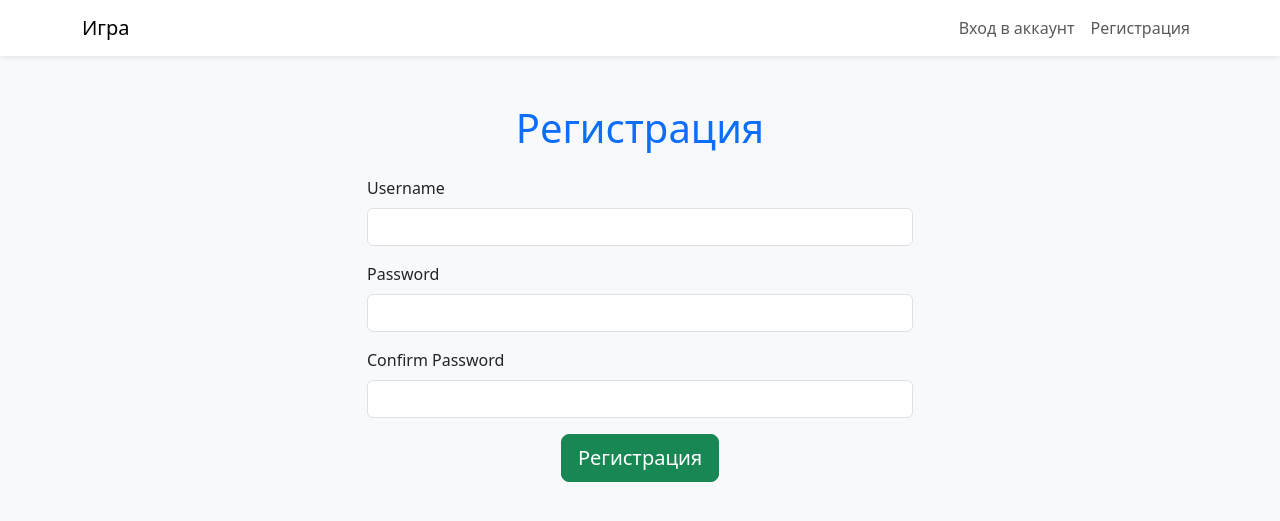
After one commit to Dudinka-1111/VD09, a Flask app: page /register in a window 1280 px wide. The commit adds this page. Shown: the top 521 px of the page. Run offline with Flask 3, Linux system fonts and the light colour scheme.

Commit message:
теперь красиво

```diff
--- a/app/forms.py
+++ b/app/forms.py
@@ -1,5 +1,5 @@
 from flask_wtf import FlaskForm
-from wtforms import StringField, PasswordField, SubmitField
+from wtforms import StringField, PasswordField, BooleanField, SubmitField
 from wtforms.validators import DataRequired, Length, EqualTo, ValidationError
 from app.models import User
 
--- /dev/null
+++ b/app/templates/base.html
@@ -0,0 +1,60 @@
+<!DOCTYPE html>
+<html lang="en">
+<head>
+    <meta charset="UTF-8">
+    <meta name="viewport" content="width=device-width, initial-scale=1.0">
+    <title>Title</title>
+    <!-- Подключение Bootstrap через CDN -->
+    <link href="https://cdn.jsdelivr.net/npm/bootstrap@5.3.0/dist/css/bootstrap.min.css" rel="stylesheet">
+    <script src="https://cdn.jsdelivr.net/npm/bootstrap@5.3.0/dist/js/bootstrap.bundle.min.js"></script>
+</head>
+<body class="bg-light">
+
+<nav class="navbar navbar-expand-lg navbar-light bg-white shadow-sm">
+    <div class="container">
+        <a class="navbar-brand" href="{{ url_for('index') }}">Игра</a>
+        <button class="navbar-toggler" type="button" data-bs-toggle="collapse" data-bs-target="#navbarNav" aria-controls="navbarNav" aria-expanded="false" aria-label="Toggle navigation">
+            <span class="navbar-toggler-icon"></span>
+        </button>
+        <div class="collapse navbar-collapse" id="navbarNav">
+            <ul class="navbar-nav ms-auto">
+                {% if current_user.is_authenticated %}
+                    <li class="nav-item">
+                        <a class="nav-link" href="{{ url_for('logout') }}">Выход из аккаунта</a>
+                    </li>
+                {% else %}
+                    <li class="nav-item">
+                        <a class="nav-link" href="{{ url_for('login') }}">Вход в аккаунт</a>
+                    </li>
+                    <li class="nav-item">
+                        <a class="nav-link" href="{{ url_for('register') }}">Регистрация</a>
+                    </li>
+                {% endif %}
+            </ul>
+        </div>
+    </div>
+</nav>
+
+<div class="container mt-4">
+    <!-- Вывод сообщений -->
+    {% with messages = get_flashed_messages(with_categories=true) %}
+        {% if messages %}
+            <div class="alert-container">
+                {% for category, message in messages %}
+                    <div class="alert alert-{{ category }} alert-dismissible fade show" role="alert">
+                        {{ message }}
+                        <button type="button" class="btn-close" data-bs-dismiss="alert" aria-label="Close"></button>
+                    </div>
+                {% endfor %}
+            </div>
+        {% endif %}
+    {% endwith %}
+
+    <!-- Основное содержимое -->
+    {% block content %}
+
+    {% endblock %}
+</div>
+
+</body>
+</html>
--- /dev/null
+++ b/app/templates/register.html
@@ -0,0 +1,24 @@
+{% extends 'base.html' %}
+{% block content %}
+<div class="container mt-5">
+    <h1 class="text-center text-primary mb-4">Регистрация</h1>
+    <form method="post" action="{{ url_for('register') }}" class="w-50 mx-auto">
+        {{ form.hidden_tag() }}
+        <div class="mb-3">
+            {{ form.username.label(class="form-label") }}
+            {{ form.username(class="form-control") }}
+        </div>
+        <div class="mb-3">
+            {{ form.password.label(class="form-label") }}
+            {{ form.password(class="form-control") }}
+        </div>
+        <div class="mb-3">
+            {{ form.confirm_password.label(class="form-label") }}
+            {{ form.confirm_password(class="form-control") }}
+        </div>
+        <div class="text-center">
+            {{ form.submit(class="btn btn-success btn-lg") }}
+        </div>
+    </form>
+</div>
+{% endblock %}
--- a/main.py
+++ b/main.py
@@ -1,8 +1,8 @@
 from app import app, db
 from app.models import User
-with app.app_context(): # После первого запуска эту строку можно удалить
-    db.create_all()
 
+with app.app_context():  # После первого запуска эту строку можно удалить
+    db.create_all()  # После первого запуска эту строку можно удалить
 
 if __name__ == '__main__':
     app.run(debug=True)
```
Also changed, not shown: app/tamplates/base.html (deleted, +0 -16 lines), app/tamplates/index.html (deleted, +0 -10 lines), app/tamplates/login.html (deleted, +0 -20 lines), app/templates/index.html (added, +8 -0 lines), app/templates/login.html (renamed from app/tamplates/register.html, +5 -9 lines).
